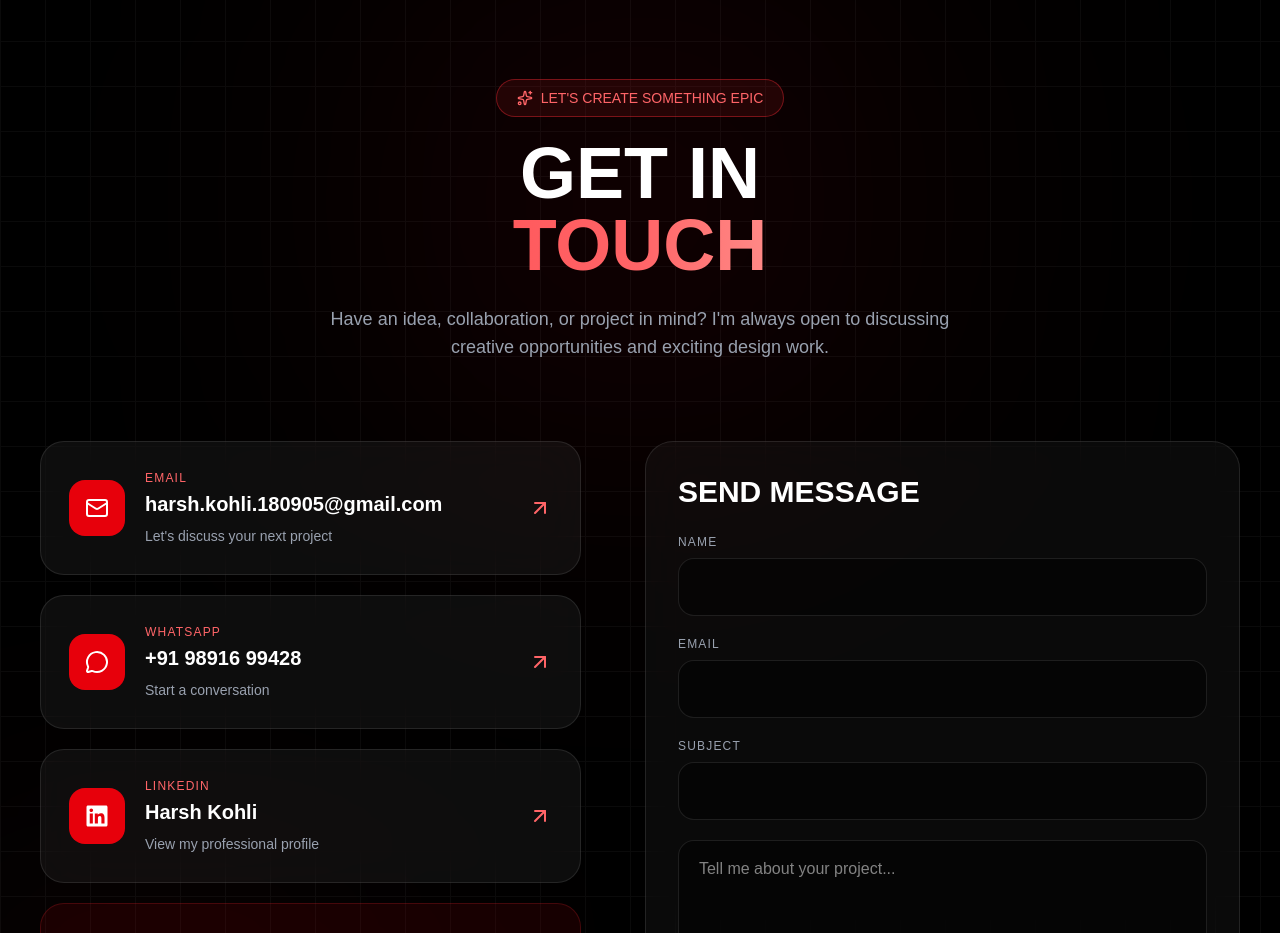
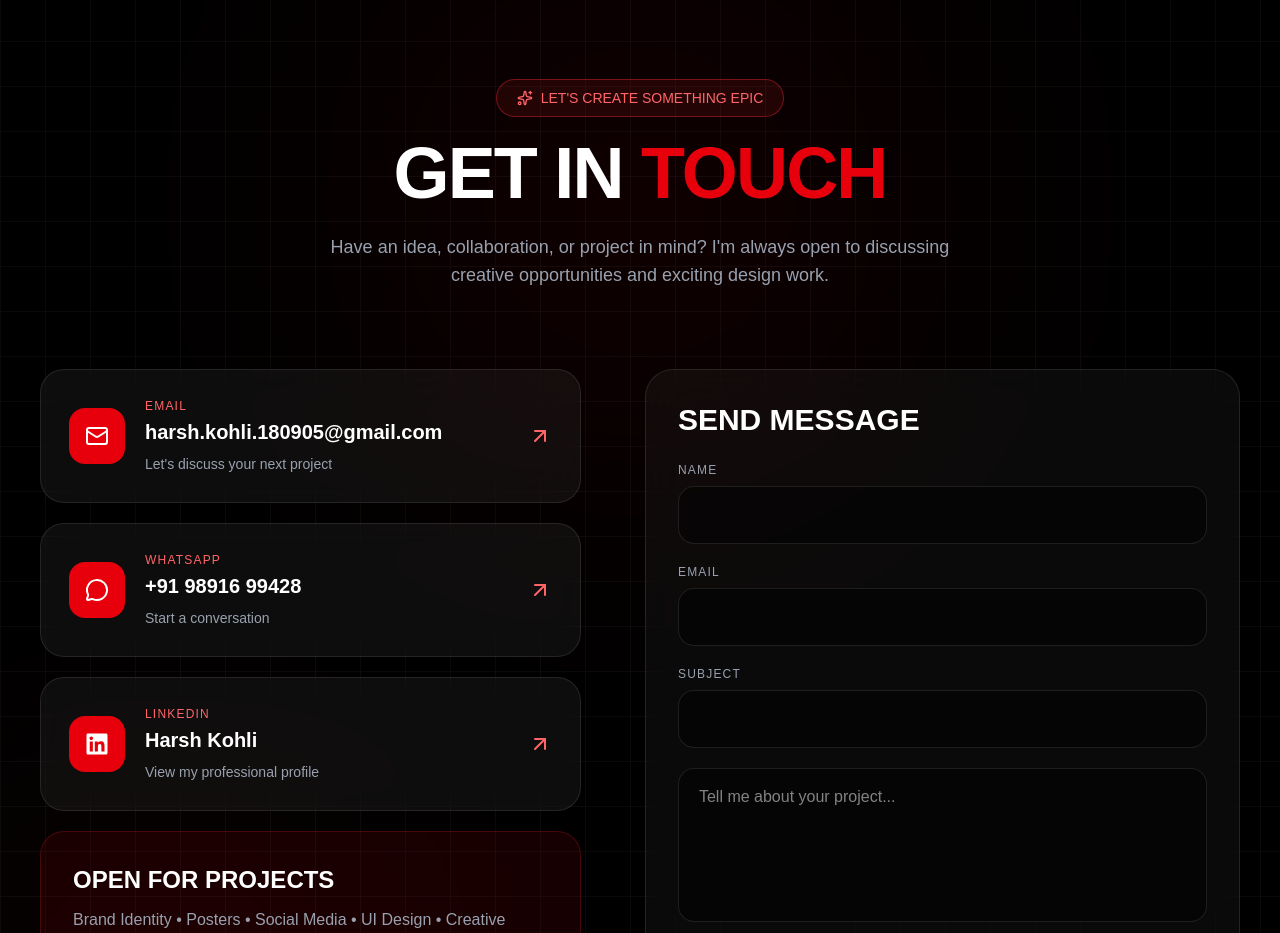
Before and after one commit to harshkohli180905-cloud/portfolio, a Next.js app: page / in a window 1280 px wide. Shown: the part 8460-9393 px from the top of the page. Built offline with nearby package versions, Linux system fonts and the light colour scheme.

Commit message:
fix get in touch heading alignment

```diff
--- a/components/Contact.tsx
+++ b/components/Contact.tsx
@@ -192,16 +192,11 @@ LET'S CREATE SOMETHING EPIC
 
 
 
-<h2 className="text-4xl font-black uppercase sm:text-5xl md:text-7xl">
-
-GET IN
-
-<span className="block bg-gradient-to-r from-red-500 via-red-400 to-white bg-clip-text text-transparent">
-
-TOUCH
-
-</span>
-
+<h2 className="text-center text-5xl font-black tracking-tight sm:text-6xl md:text-7xl">
+  GET IN{" "}
+  <span className="text-red-600">
+    TOUCH
+  </span>
 </h2>
 
 
```
